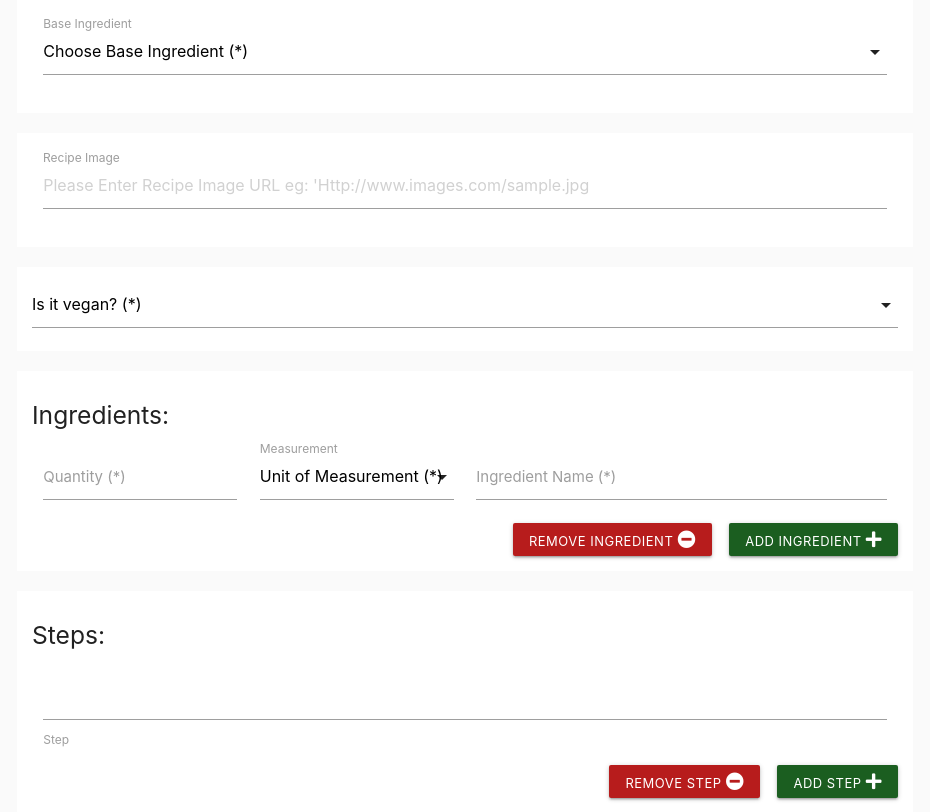
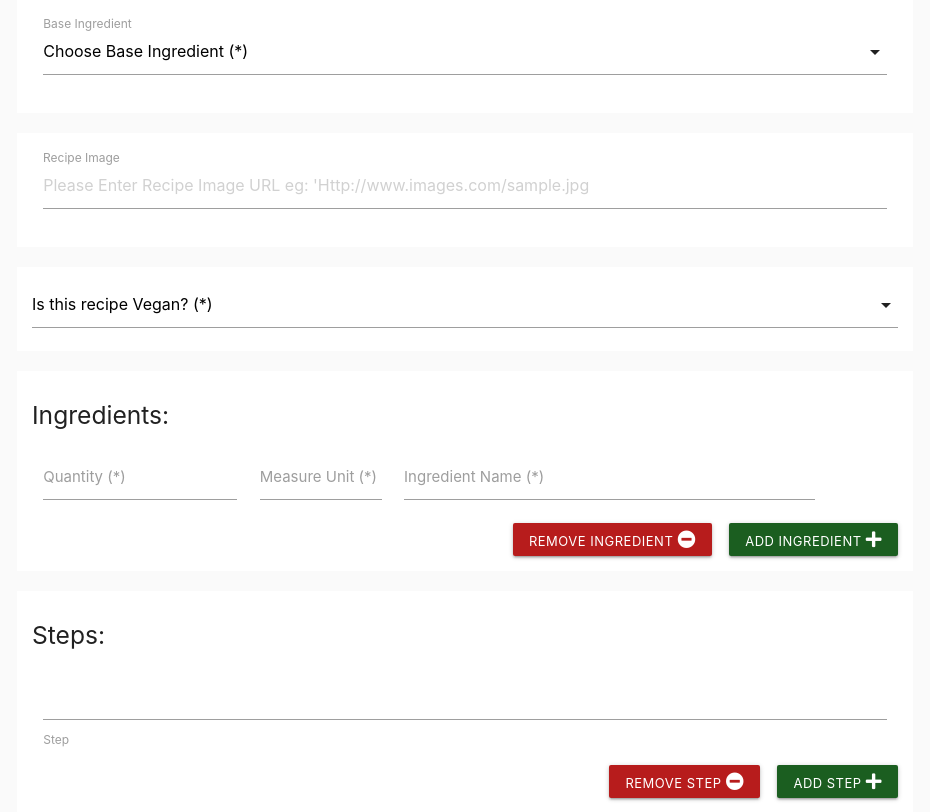
Before and after one commit to pierceoneill/code-institute-milestone-project-04, a Flask app: page /get_add_recipe_form in a window 1280 px wide. Shown: the part 696-1508 px from the top of the page, without its empty margins (175-1105 px from the left). Run offline with Flask 2, Linux system fonts and the light colour scheme; data that the repository does not hold is empty; some libraries are stand-ins or nearby versions.

Commit message:
updating comments

```diff
--- a/app.py
+++ b/app.py
@@ -31,12 +31,9 @@ def get_home():
 
 @app.route('/get_recipes')
 def get_recipes():
-    """
-    This function shows all the updated recipes in the database
-    """
+
     return render_template('recipes.html',
                            recipes=mongo.db.recipes.find())
-
 
 
 @app.route("/recipedetail/<recipe_id>")
@@ -46,12 +43,11 @@ def recipedetail(recipe_id):
     recipe=the_recipe)
 
 
+
+
 @app.route('/update_recipe_rating/<recipe_id>', methods=['POST'])
 def update_recipe_rating(recipe_id):
-    """
-    This function takes the new recipe_rating after clicking on the stars and
-    updates the recipe_rating field in the open document
-    """
+
     recipe = mongo.db.recipes
 
     this_recipe = mongo.db.recipes.find_one({'_id': ObjectId(recipe_id)})
@@ -72,10 +68,6 @@ def update_recipe_rating(recipe_id):
 
 @app.route('/get_login', methods=['GET', 'POST'])
 def get_login():
-    """
-    This function shows you the login form if you're not logged in, and takes
-    you to your dashboard if you are logged in
-    """
 
     logged_in = False
     if request.method == 'GET' and not 'username' in session:
@@ -135,11 +127,7 @@ def get_my_recipes():
 
 @app.route('/get_add_recipe_form')
 def get_add_recipe_form():
-    """
-    This function renders the form that we'll use to fill the fields to
-    create a recipe, and pass to the front end the options for the
-    selectors
-    """
+
     if request.url.startswith('http://'):
         request.url = request.url.replace('http://', 'https://', 1)
     print('url when get_add_recipe_form: ', request.url)
@@ -153,11 +141,7 @@ def get_add_recipe_form():
 
 @app.route('/write_to_recipe_database', methods=['POST'])
 def write_to_recipe_database():
-    """
-    This function takes the input from get_add_recipe_form and writes it into
-    our database. The it redirects to get_my_recipes, where you'll see your
-    recipe as the most recently added
-    """
+
     recipes = mongo.db.recipes
 
     recipes.insert_one(request.json)
@@ -165,11 +149,9 @@ def write_to_recipe_database():
     return ('', 204)
 
 
-@app.route('/delete_cocktail/<recipe_id>')
-def delete_cocktail(recipe_id):
-    """
-    This function deletes a cocktail from the database
-    """
+@app.route('/delete_recipe/<recipe_id>')
+def delete_recipe(recipe_id):
+
     mongo.db.recipes.remove({'_id': ObjectId(recipe_id)})
     return redirect(url_for('get_my_recipes'))
 
@@ -193,10 +175,7 @@ def edit_recipe(recipe_id):
 
 @app.route('/update_edited_recipe/<recipe_id>', methods=['POST'])
 def update_edited_recipe(recipe_id):
-    """
-    This recipe will rewrite the contents of a document according to the changes
-    added when editing a cocktail
-    """
+
     recipes = mongo.db.recipes
 
     recipes.update({'_id': ObjectId(recipe_id)}, request.json)
--- a/static/starter-template/css/style.css
+++ b/static/starter-template/css/style.css
@@ -76,7 +76,7 @@ a {
     margin-left: 1em;
 }
 
-/* ALL COCKTAILS */
+/* ALL Recipes */
 
 .class-size {
     height: 9em;
@@ -143,14 +143,14 @@ a {
     margin-right: 0.5em;
 }
 
-/* MY RECIPES */
+/* USER RECIPES */
 
-.add-cocktail-box {
+.add-recipe-box {
     margin-top: 2em;
     padding-bottom: 2em!important;
 }
 
-.add-cocktail-box > a {
+.add-recipe-box > a {
     display: block;
     margin-left: auto;
     margin-right: auto;
@@ -252,13 +252,12 @@ a {
     margin-left: 1em;
 }
 
-/*#cocktail-type-bar-chart .x-axis-label {*/
+/*#meal-type-bar-chart .x-axis-label {*/
     /*font-size: 2em!important;*/
     /*transform: translate(10em, 15em);*/
 /*    z-index: 1;*/
 /*}*/
 
-/* SEARCH */
 
 .dc-chart th {
     text-align: left
@@ -290,7 +289,7 @@ a {
     height: 100px;
 }
 
-#cocktails-found {
+#meal-found {
     margin-top: 1em;
     margin-bottom: 1em;
 }
--- a/static/starter-template/js/recipe-form.js
+++ b/static/starter-template/js/recipe-form.js
@@ -118,7 +118,7 @@ $(document).ready(function(){
             $('#is_vegan').focus();
             return;
         }
-        // Getting the recipe ingredients
+             // Getting the recipe ingredients
         var ingredients = [];
         var inputTagIngredient = ($('#ingredient-adder').find('input'));
         // console.log('inputTagIngredient', inputTagIngredient);
@@ -134,12 +134,19 @@ $(document).ready(function(){
             for(var j=0; j<inputBoxes.length; j++) {
                 var inputBox = inputBoxes[j];
                 var value = $(inputBox).val();
+                var key = $(inputBox).attr('id').split('-')[0]
+                ingredient[key] = value;
                 // console.log(key, value);
             }
             ingredients.push(ingredient);
         }
-        // Getting the key values -END
-        // console.log(ingredients);
+        console.log('ingredient:', ingredient);
+        var quantity = (Object.keys(ingredient)[0]);
+        var measure_unit = (Object.keys(ingredient)[1]);
+        var ingredient_name = (Object.keys(ingredient)[2]);
+        console.log('quantity: ', quantity);
+        console.log('measure_unit: ', measure_unit);
+        console.log('ingredient_name: ', ingredient_name);
 
         // Getting the recipe steps
         var steps = [];
@@ -183,20 +190,19 @@ $(document).ready(function(){
         var number_of_votes = "0";
         // Getting the date_added
         var date_added = new Date();
-        // PENDING - Keep the original date of creation even after editing
         // Getting the initial number of views
         var number_of_views = "0";
 
-        var formData = ['form data includes: ',recipe_name, recipe_url, recipe_image_url, author_name, meal_type, base_ingredient, flavour,
+        var formData = ['form data includes: ',recipe_name, recipe_url, recipe_image_url, author_name, meal_type, base_ingredient, flavour, date_added,
                         recipe_description, is_vegan,
                         ingredients, steps];
         console.log(formData);
 
-        // This will take care of the POST for the add cocktail form
+        // This will take care of the POST for the add recipe form
         $.ajax({
             url: formUrl,
             // data: {'data': steps},
-            data: JSON.stringify({recipe_name, recipe_url, recipe_image_url, author_name, meal_type, base_ingredient, flavour,
+            data: JSON.stringify({recipe_name, recipe_url, recipe_image_url, author_name, meal_type, base_ingredient, flavour, date_added,
                         recipe_description, is_vegan,
                         ingredients, steps},
         null, '\t'),
--- a/templates/addrecipe.html
+++ b/templates/addrecipe.html
@@ -55,7 +55,7 @@
         </div>
         <div class="row white form-padding">
             <select class="form-select" id="is_vegan" name="is_vegan" required>
-                <option value="" disabled selected>Is it vegan? (*)</option>
+                <option value="" disabled selected>Is this recipe Vegan? (*)</option>
                 <option value="true">Yes</option>
                 <option value="false">No</option>
             </select>
@@ -69,24 +69,16 @@
                         <input id="quantity-0" name="quantity-0" type="number" step="0.01" class="validate">
                         <label for="quantity-0">Quantity (*)</label>
                     </div>
-                </div>
-              <div class="input-field col s12 m3">
-                <select class="form-select" id="unit_measurement" name="unit_measurement" required>
-                    <option value="" disabled selected>Unit of Measurement (*)</option>
-                    {% for unit in unit_measurement %}
-                    <option value="{{unit.unit_measurement}}">{{unit.unit_measurement}}</option>
-                    {% endfor %}
-                </select>
-                <label>Measurement</label>
-            </div>
-
-
+                    <div class="input-field col s12 m2">
+                        <input value="" id="measure_unit-0" name="measure_unit-0" type="text" class="validate" required>
+                        <label for="measure_unit">Measure Unit (*)</label>
+                    </div>
                     <div class="input-field col s12 m6">
                         <input value="" id="ingredient_name-0" name="ingredient_name-0" type="text" class="validate" required>
                         <label for="ingredient_name">Ingredient Name (*)</label>
                     </div>
                 </div>
-
+            </div>
             <div class="float-right">
                 <a id="remove-ingredient-btn" class="#b71c1c red darken-4 btn-small margin-right-xs">Remove Ingredient <i class="fas fa-minus-circle fa-xs"></i></a>
                 <a id="add-ingredient-btn" class="#1b5e20 green darken-4 btn-small">Add Ingredient <i class="fas fa-plus fa-xs"></i></a>
--- a/templates/base.html
+++ b/templates/base.html
@@ -53,7 +53,7 @@
             </ul>
             <ul id="nav-mobile" class="sidenav">
                 <li><a href="{{url_for('contact')}}"><form action=""><input type="text" name="search" placeholder="Type and press enter to search"></form></a></li>
-                <li><a href="{{url_for('get_recipes')}}">All Cocktails</a></li>
+                <li><a href="{{url_for('get_recipes')}}">All Recipes</a></li>
                 <li><a href="{{url_for('get_my_recipes')}}">My Recipes</a></li>
                 {% if not session.username %}
                     <li><a href="{{url_for('get_login')}}">Login</a></li>
--- a/templates/user_recipes.html
+++ b/templates/user_recipes.html
@@ -1,6 +1,6 @@
 {% extends 'base.html'%} {% block content %}
 <div class="row">
-    <div class="col s12 white add-cocktail-box">
+    <div class="col s12 white center add-recipe-box">
         <div class="icon-block">
             <h2 class="center brown-text art-deco-font">Add a Recipe</h2>
             <p class="light center">Click to open a form that will let you write your recipe and add it to your favourite recipe menu.</p>
@@ -53,7 +53,7 @@
             </div>
             <div class="modal-footer">
                 <a href="#!" class="modal-close waves-effect waves-green btn-flat">Cancel and Go Back</a>
-                <a href="/delete_cocktail/{{ recipe._id }}" class="modal-close waves-effect waves-green btn-flat">Confirm Delete</a>
+                <a href="/delete_recipe/{{ recipe._id }}" class="modal-close waves-effect waves-green btn-flat">Confirm Delete</a>
             </div>
         </div>
     </div>
```
Also changed, not shown: templates/login.html (+11 -11 lines), templates/recipedetail.html (+1 -6 lines).
